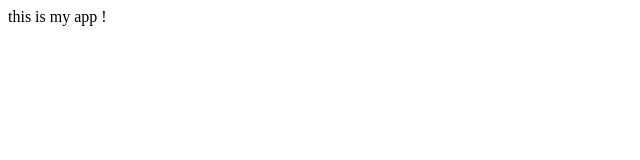
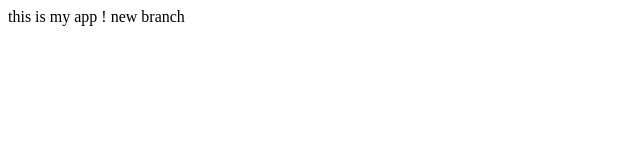
Before and after one commit to nmguni/git-practice, a plain HTML site: page index.html in a window 1280 px wide. Shown: the full height of the page, 0-640 px from the left. Drawn offline with Linux system fonts and the light colour scheme.

```diff
--- a/index.html
+++ b/index.html
@@ -6,6 +6,6 @@
     <title>app</title>
   </head>
   <body>
-    this is my app !
+    this is my app ! new branch
   </body>
 </html>
```
Also changed, not shown: login.txt (added).
